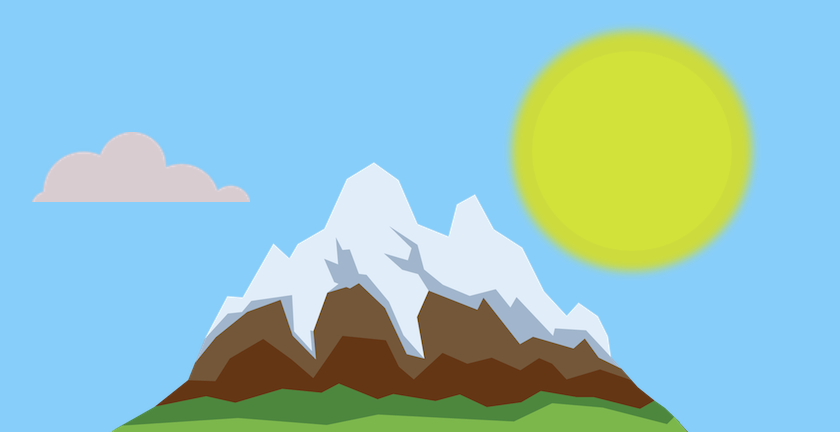
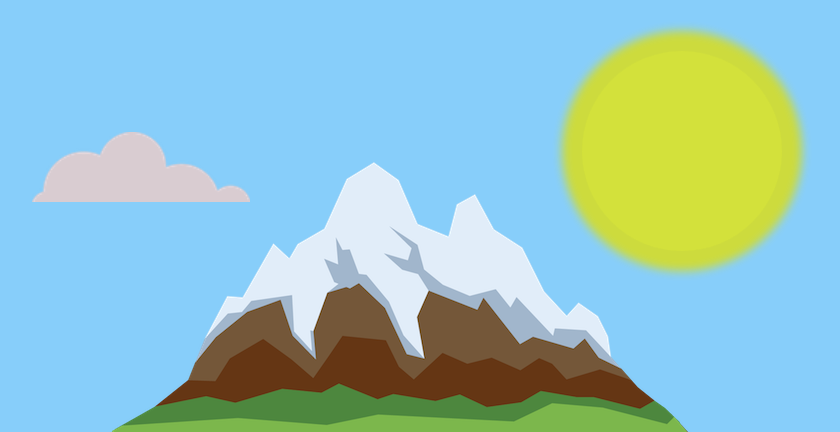
Before and after one commit to Taneeshq2002/portfolio, a plain HTML site: page index.html in a window 1280 px wide. Shown: the part 349-781 px from the top of the page, without its empty margins (348-1188 px from the left). Drawn offline with Linux system fonts and the light colour scheme.

Commit message:
Update styles.css

```diff
--- a/styles.css
+++ b/styles.css
@@ -103,7 +103,7 @@ a{
 
 .sun{
     position:absolute;
-    right:200px;
+    right:150px;
     top:400px;
     background-color: cornflowerblue;
     opacity:0.8;
```
